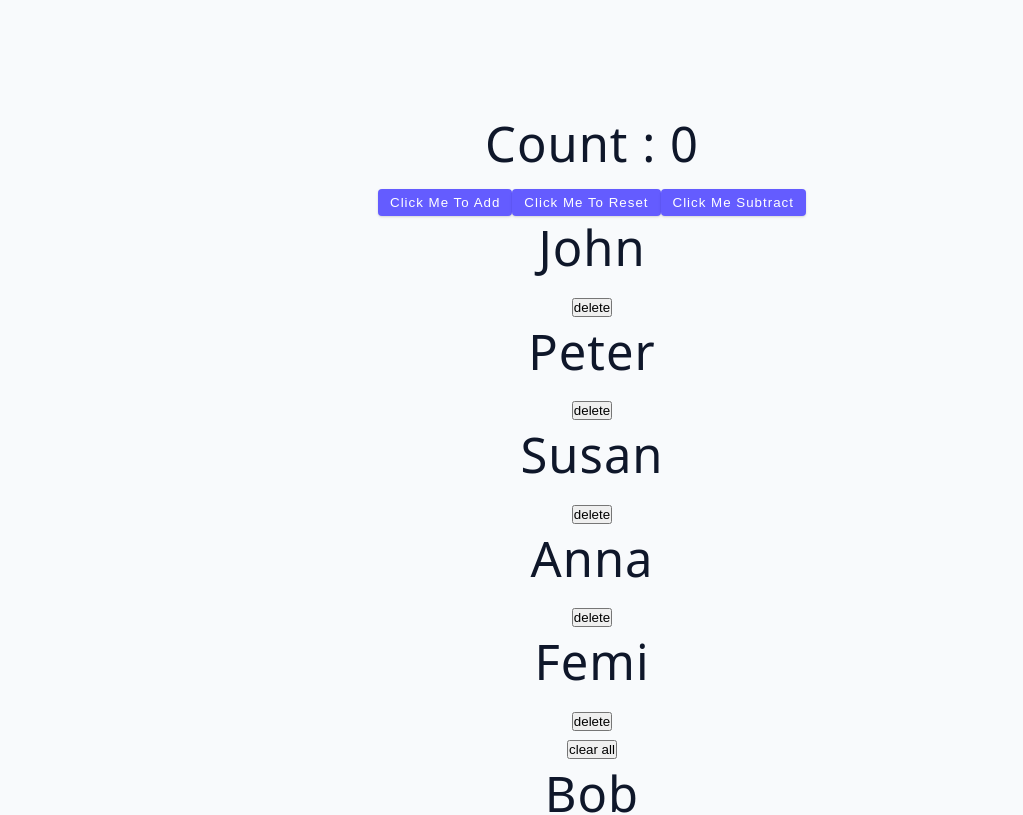
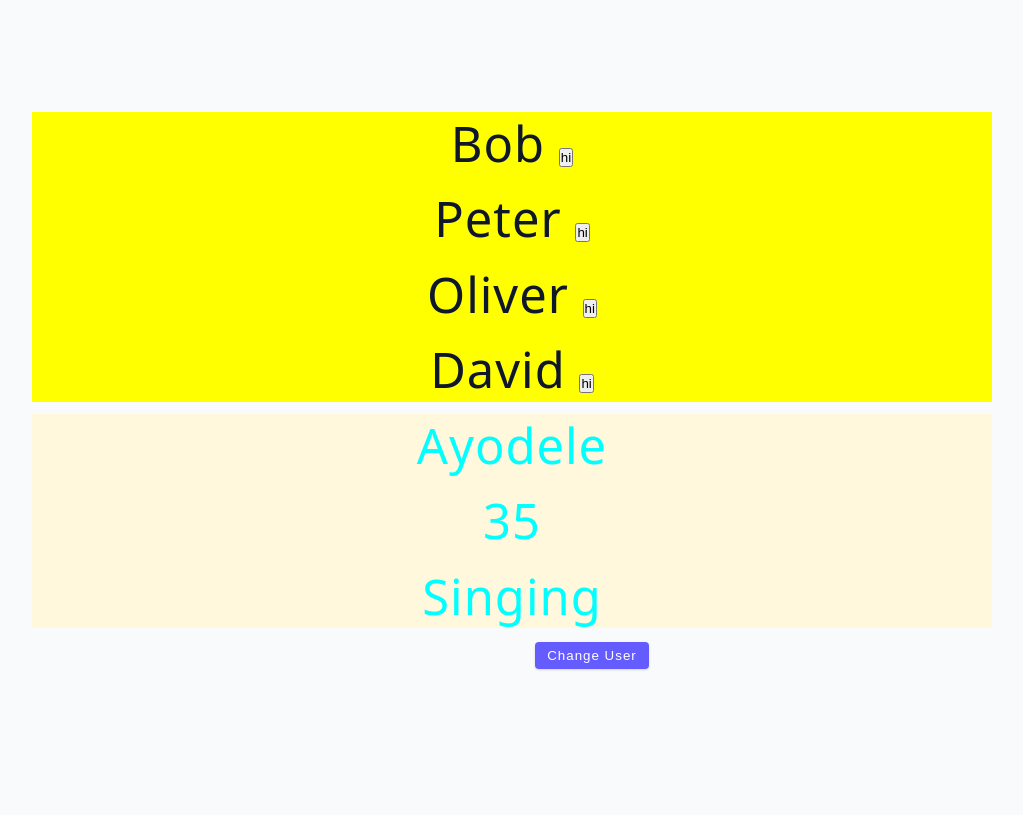
Before and after one commit to Codekazuki/vite, a React (Vite) app: page / in a window 1280 px wide. Shown: the top 815 px of the page, without its empty margins (48-1071 px from the left). Built offline with nearby package versions, Linux system fonts and the light colour scheme.

Commit message:
reinforcement

```diff
--- a/src/App.jsx
+++ b/src/App.jsx
@@ -1,12 +1,12 @@
 import "./App.css";
-import Mpa from "./Mpa";
-import Starter from "./tutorial/02-useEffect/starter/01-code-example";
+// import Mpa from "./Mpa";
+import Starter from "./tutorial/01-useState/starter/04-useState-object";
 
 function App() {
   return (
     <div className='container'>
       <Starter />
-      <Mpa />
+      {/* <Mpa /> */}
     </div>
   );
 }
--- a/src/tutorial/01-useState/starter/04-useState-object.jsx
+++ b/src/tutorial/01-useState/starter/04-useState-object.jsx
@@ -2,6 +2,7 @@ import { useState } from "react";
 import { people } from "../../../data";
 
 const UseStateObject = () => {
+  const [list, setList] = useState(people);
   const [name, setName] = useState("Ayodele");
   const [hobby, setHobby] = useState("Singing");
   const [age, setAge] = useState(35);
@@ -10,12 +11,21 @@ const UseStateObject = () => {
     setName("Femi");
     setHobby("playing Chess");
   }
+  const deleteFunction = (id) => {
+    const neList = list.filter((person) => person.id !== id);
+    setList(neList);
+  };
   return (
     <div>
       <section className='people'>
-        {people.map((person) => {
+        {list.map((person) => {
           const { name, id } = person;
-          return <h1 key={id}>{name}</h1>;
+
+          return (
+            <h1 key={id}>
+              {name} <button onClick={() => deleteFunction(id)}>hi</button>
+            </h1>
+          );
         })}
       </section>
       <section className='person'>
```
